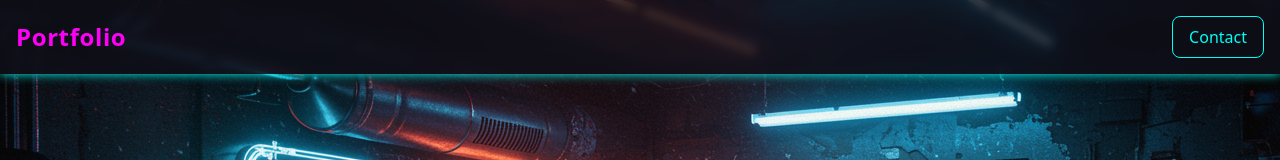
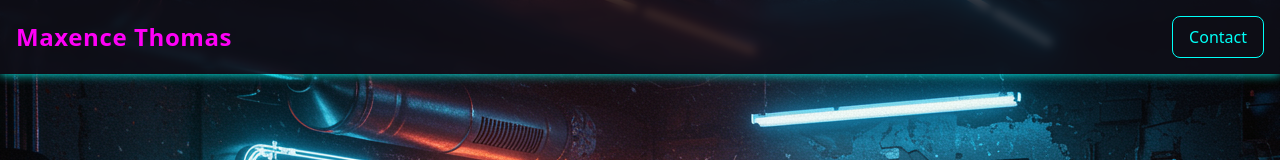
Before and after one commit to MaxenceTh/Portfolio, a React (Vite) app: page / in a window 1280 px wide. Shown: the top 160 px of the page. Built offline with nearby package versions, Linux system fonts and the light colour scheme.

Commit message:
update title

```diff
--- a/index.html
+++ b/index.html
@@ -4,7 +4,7 @@
     <meta charset="UTF-8" />
     <link rel="icon" type="image/svg+xml" href="/vite.svg" />
     <meta name="viewport" content="width=device-width, initial-scale=1.0" />
-    <title>Portfolio - Développeur junior</title>
+    <title>Portfolio - Maxence Thomas</title>
   </head>
   <body>
     <div id="root"></div>
--- a/src/component/navbar/navbar.jsx
+++ b/src/component/navbar/navbar.jsx
@@ -15,7 +15,7 @@ function Navbar() {
   <div className="container mx-auto flex items-center justify-between p-4">
     {/* Logo */}
     <div className="text-2xl font-bold text-customPink tracking-wide">
-      <a href="#">Portfolio</a>
+      <a href="#">Maxence Thomas</a>
     </div>
 
     {/* Desktop Menu */}
```
